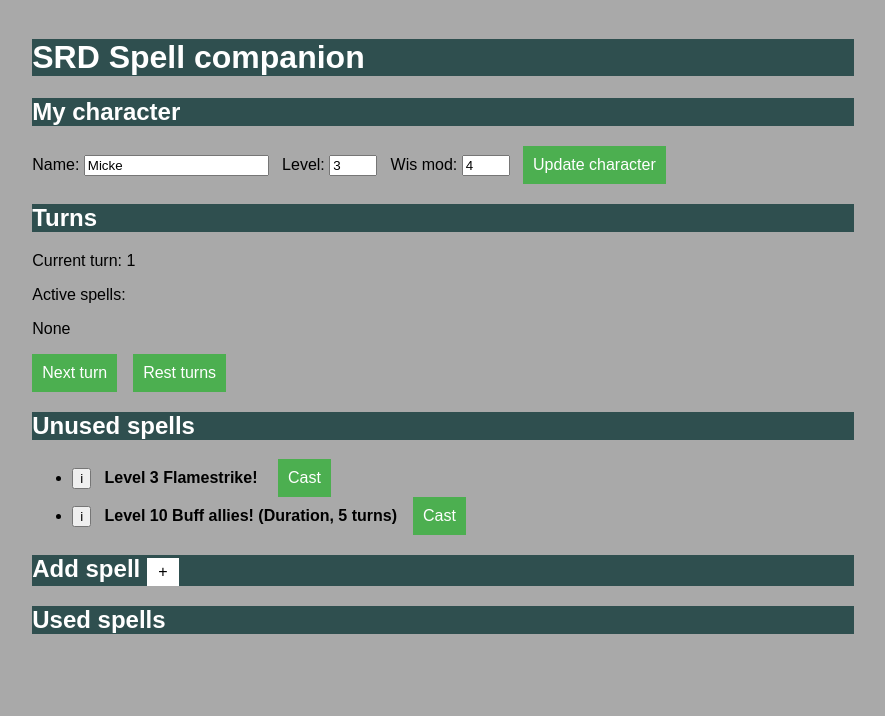
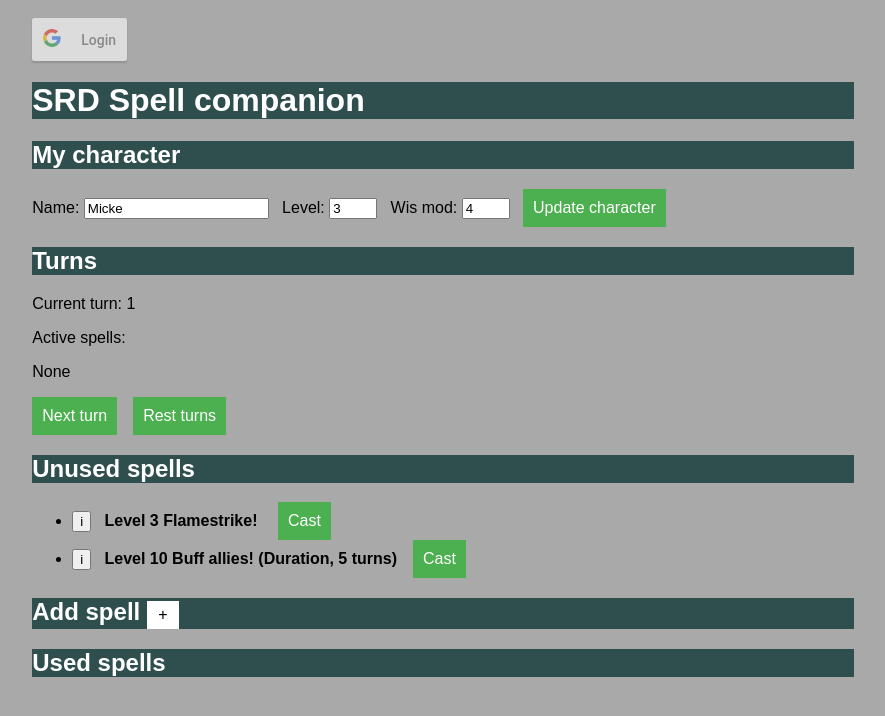
Before and after one commit to AragSwe/spell_list_srd, a React (Create React App) app: page / in a window 1280 px wide. Shown: the top 716 px of the page, without its empty margins (197-1082 px from the left). Built offline with nearby package versions, Linux system fonts and the light colour scheme.

Commit message:
added login

```diff
--- a/package.json
+++ b/package.json
@@ -14,6 +14,7 @@
     "mobx-react": "^6.1.4",
     "react": "^16.12.0",
     "react-dom": "^16.12.0",
+    "react-google-login": "^5.0.7",
     "react-scripts": "3.3.0",
     "typescript": "~3.7.2"
   },
--- a/src/App.tsx
+++ b/src/App.tsx
@@ -5,10 +5,12 @@ import AddSpellForm from "./components/AddSpellForm";
 import CharacterForm from "./components/CharacterForm";
 import TurnCounter from "./components/TurnCounter";
 import './styles.css'
+import { UserForm } from "./components/UserForm";
 
 class App extends React.Component {
     render() {
         return <div className="App">
+            <UserForm />
             <h1>SRD Spell companion</h1>
             <CharacterForm />
             <TurnCounter />
--- a/src/components/UnusedSpellList.tsx
+++ b/src/components/UnusedSpellList.tsx
@@ -13,7 +13,7 @@ export const UnusedSpellList = observer(() => {
             <h2>Unused spells</h2>
             <ul>
                 {  (spellStore.getUnusedSpells.length > 0 && spellStore.getUnusedSpells.map(s =>
-                    <li>
+                    <li key={s.id}>
                         <SpellListItem spell={s} />
                         <Button caption="Cast" onClick={() => spellStore.castKnownSpell(s.id)} />
                     </li>))
--- a/src/components/UsedSpellList.tsx
+++ b/src/components/UsedSpellList.tsx
@@ -15,7 +15,7 @@ export const UsedSpellList = observer(() => {
                 <Button caption="Refresh spells" onClick={() => spellStore.refreshSpells()} />
                 <ul>
                     { spellStore.getUsedSpells.map(s =>
-                        <li><SpellListItem spell={s} /></li>
+                        <li key={s.id}><SpellListItem spell={s} /></li>
                         )
                     }
                 </ul>
--- /dev/null
+++ b/src/components/UserForm.tsx
@@ -0,0 +1,36 @@
+import React, { useState } from "react"
+import { GoogleLogin, GoogleLoginResponse, GoogleLoginResponseOffline } from 'react-google-login';
+import { useStores } from "../hooks/use-stores";
+
+export const UserForm = () => {
+    const { userStore } = useStores();
+    const [loggedIn, setLoggedIn] = useState(false);
+
+    const onSignIn = (googleResponse:GoogleLoginResponse | GoogleLoginResponseOffline) => {
+        const loginResponse = googleResponse as GoogleLoginResponse;
+        if(loginResponse) {
+            userStore.userToken = loginResponse.accessToken;
+            loginResponse.profileObj
+        }
+    }
+
+    const signOut = () => {
+        //var auth2 = gapi.auth2.getAuthInstance();
+        //auth2.signOut().then(function () {
+        //  console.log('User signed out.');
+        //});
+      }
+
+    return <div>
+        { !loggedIn && <GoogleLogin
+            clientId="561323144098-35381kgo8aohv1ndgvenjfpp76m87ka1.apps.googleusercontent.com"
+            buttonText="Login"
+            onSuccess={res => { onSignIn(res); setLoggedIn(true); } }
+            onFailure={onSignIn}
+            cookiePolicy={'single_host_origin'}
+            responseType='id_token'
+            />
+        }
+
+    </div>
+}
--- a/src/index.html
+++ b/src/index.html
@@ -10,4 +10,4 @@
     <div id="root"></div>
 
   </body>
-</html>
+  </html>
--- a/src/stores/stores-context.tsx
+++ b/src/stores/stores-context.tsx
@@ -1,8 +1,10 @@
 import React from 'react'
 import { SpellStore } from './spell-store'
 import { CharacterStore } from './character-store';
+import { UserStore } from './user-store';
 
 export const storesContext = React.createContext({
   spellStore: new SpellStore(),
-  characterStore: new CharacterStore()
+  characterStore: new CharacterStore(),
+  userStore: new UserStore(),
 });
--- /dev/null
+++ b/src/stores/user-store.tsx
@@ -0,0 +1,9 @@
+import { observable, action, computed } from "mobx";
+
+export type TUser = {
+
+}
+
+export class UserStore {
+    @observable userToken = "";
+}
```
Also changed, not shown: 2 other files (tests, documents, lock files or other folders).
